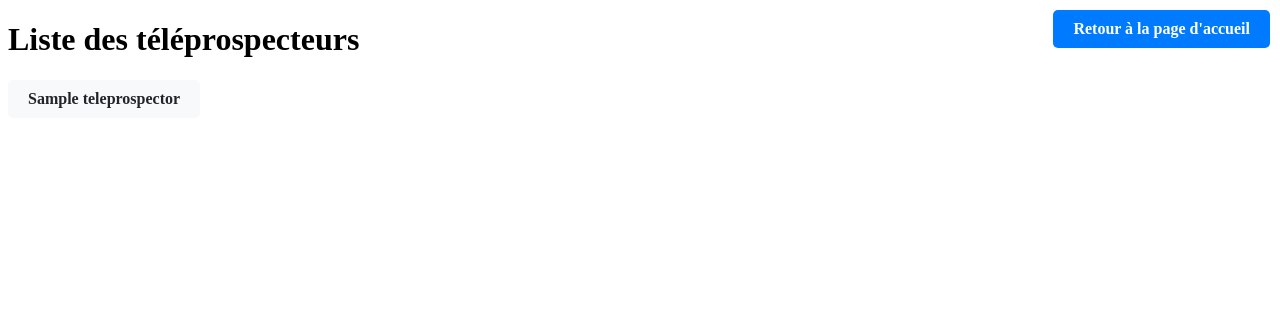
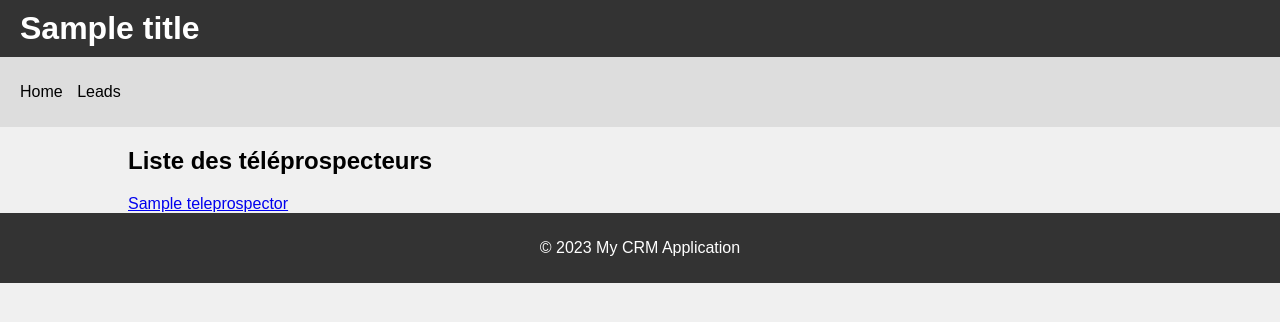
Before and after one commit to GadrTibi/PROJ_CRM, a Flask app: template templates/view_teleprospectors.html in a window 1280 px wide. Shown: the top 322 px of the page. Run offline with Flask 3, Linux system fonts and the light colour scheme; the template is opened without the code that fills it: most values are stand-ins (such as "Sample title", 1, 10 or a date in 2020).

Commit message:
nouvelle apparence

```diff
--- /dev/null
+++ b/static/css/style.css
@@ -0,0 +1,49 @@
+body {
+  font-family: Arial, sans-serif;
+  margin: 0;
+  padding: 0;
+  background-color: #f0f0f0;
+}
+
+.container {
+  width: 80%;
+  margin: 0 auto;
+}
+
+header {
+  background-color: #333;
+  color: white;
+  padding: 10px 0;
+}
+
+header h1 {
+  margin: 0;
+  padding: 0 20px;
+}
+
+nav {
+  background-color: #ddd;
+  padding: 10px 0;
+}
+
+nav ul {
+  list-style-type: none;
+  padding: 0 20px;
+}
+
+nav ul li {
+  display: inline;
+  margin-right: 10px;
+}
+
+nav ul li a {
+  text-decoration: none;
+  color: black;
+}
+
+footer {
+  background-color: #333;
+  color: white;
+  text-align: center;
+  padding: 10px 0;
+}
--- a/templates/base.html
+++ b/templates/base.html
@@ -1,32 +1,25 @@
-<!-- base.html -->
 <!DOCTYPE html>
 <html>
   <head>
-  <title>Mon application</title>
-  <link rel="stylesheet" href="https://stackpath.bootstrapcdn.com/bootstrap/4.5.2/css/bootstrap.min.css">
-  <style>
-    .flash-messages {
-      margin-bottom: 20px;
-    }
-    .flash-message {
-      padding: 10px;
-      margin-bottom: 10px;
-      border-radius: 5px;
-    }
-    .flash-message.success {
-      background-color: #dff0d8;
-      color: #3c763d;
-    }
-    .flash-message.error {
-      background-color: #f2dede;
-      color: #a94442;
-    }
-  </style>
+    <title>{{ title }}</title>
+    <link rel="stylesheet" href="{{ url_for('static', filename='css/style.css') }}">
   </head>
   <body>
+    <header>
+      <h1>{{ title }}</h1>
+    </header>
+    <nav>
+      <ul>
+        <li><a href="{{ url_for('home') }}">Home</a></li>
+        <li><a href="{{ url_for('leads') }}">Leads</a></li>
+        <!-- Add more navigation links as needed -->
+      </ul>
+    </nav>
     <div class="container">
-    {% block content %}
-    {% endblock %}
+      {% block content %}{% endblock %}
     </div>
+    <footer>
+      <p>© 2023 My CRM Application</p>
+    </footer>
   </body>
 </html>
--- a/templates/view_teleprospectors.html
+++ b/templates/view_teleprospectors.html
@@ -1,79 +1,12 @@
-<!DOCTYPE html>
-<html>
-<head>
-    <style>
-        .teleprospectors {
-            display: flex;
-            flex-direction: column;
-        }
+{% extends "base.html" %}
 
-        .teleprospector {
-            margin-bottom: 10px;
-        }
-
-        .btn {
-            display: inline-block;
-            padding: 10px 20px;
-            font-size: 16px;
-            font-weight: bold;
-            text-align: center;
-            text-decoration: none;
-            border-radius: 5px;
-        }
-
-        .btn-primary {
-            background-color: #007bff;
-            color: #fff;
-        }
-
-        .btn-primary:hover {
-            background-color: #0056b3;
-        }
-
-        .btn-primary:active {
-            background-color: #0056b3;
-            transform: translateY(1px);
-        }
-
-        .btn-primary:focus {
-            outline: none;
-        }
-
-        .btn-teleprospector {
-            background-color: #f8f9fa;
-            color: #212529;
-        }
-
-        .btn-teleprospector:hover {
-            background-color: #e2e6ea;
-        }
-
-        .btn-teleprospector:active {
-            background-color: #e2e6ea;
-            transform: translateY(1px);
-        }
-
-        .btn-teleprospector:focus {
-            outline: none;
-        }
-
-        .btn-back {
-            position: absolute;
-            top: 10px;
-            right: 10px;
-        }
-    </style>
-</head>
-<body>
-    <a href="{{ url_for('home') }}" class="btn btn-primary btn-back">Retour à la page d'accueil</a>
-
-    <h1>Liste des téléprospecteurs</h1>
+{% block content %}
+  <h2>Liste des téléprospecteurs</h2>
   <div class="teleprospectors">
     {% for teleprospector in manager.teleprospectors %}
       <div class="teleprospector">
-                <a href="{{ url_for('view_leads', teleprospecteur_id=teleprospector.id) }}" class="btn btn-teleprospector">{{ teleprospector.name }}</a>
+        <a href="{{ url_for('view_leads', teleprospector_id=teleprospector.id) }}" class="btn btn-teleprospector">{{ teleprospector.name }}</a>
       </div>
     {% endfor %}
   </div>
-</body>
-</html>
+{% endblock %}
```
Also changed, not shown: templates/home.html (+8 -39 lines), templates/import_leads.html (+8 -9 lines), templates/leads.html (+5 -11 lines), templates/login.html (+6 -13 lines), templates/view_leads.html (+5 -11 lines), 2 other files. Lines whose indentation alone changed are shown as unchanged.
